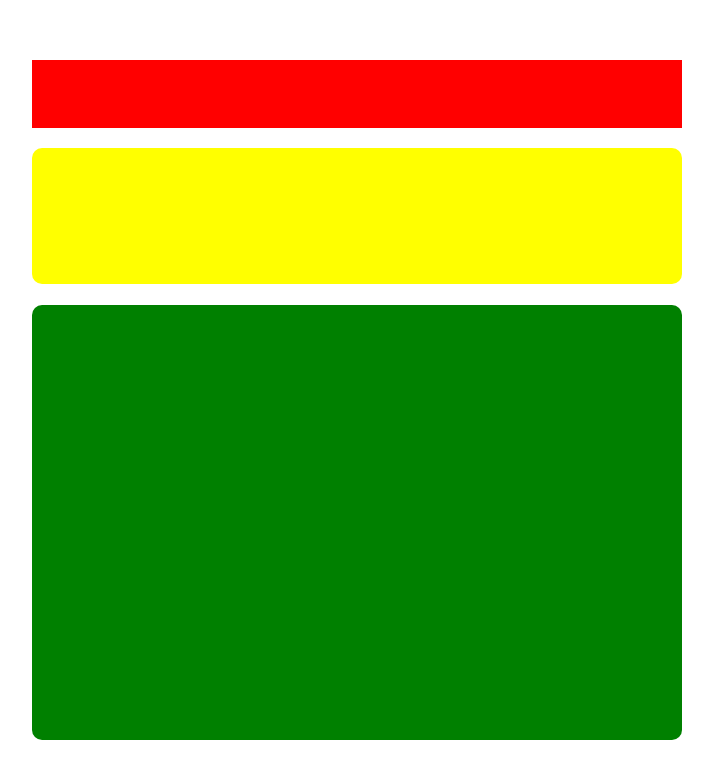
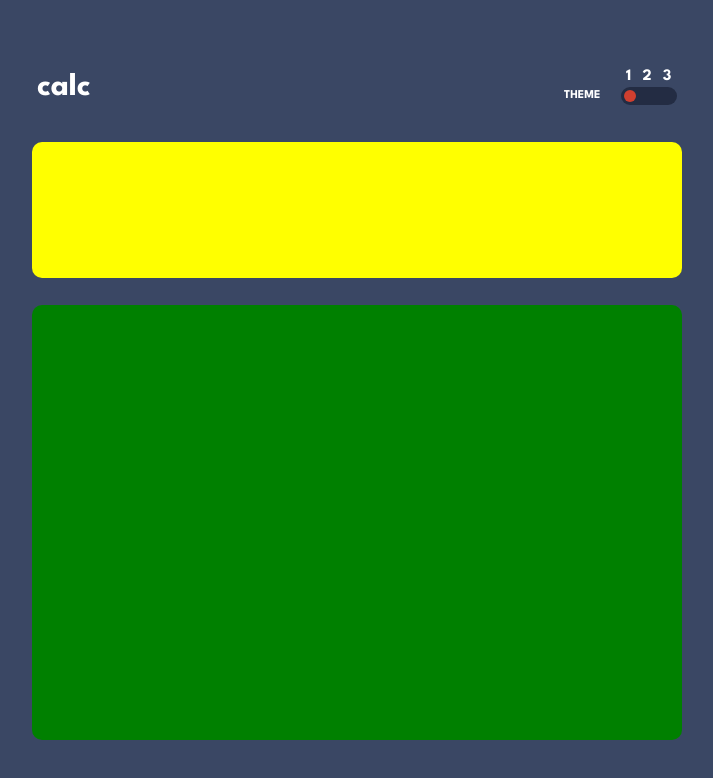
Before and after one commit to Skaelet/calculator-app-main, a React (Vite) app: page / in a window 1280 px wide. Shown: the top 778 px of the page, without its empty margins (283-996 px from the left). Built offline with nearby package versions, Linux system fonts and the light colour scheme.

Commit message:
Add theme-1

```diff
--- a/src/App.jsx
+++ b/src/App.jsx
@@ -1,11 +1,33 @@
+import { useEffect, useState } from "react";
 import styles from "./App.module.scss";
 
 function App() {
 
+  const [theme, setTheme] = useState("theme-1");
+
+  const selectTheme = (theme) => {
+    setTheme(theme);
+  }
+
   return (
-    <div className={styles["container"]}>
+    <div className={`${styles["container"]} ${styles["theme-1"]}`}>
       <div className={styles["calculator"]}>
-        <div className={styles["header"]}></div>
+        <div className={styles["header"]}>
+          <h1>calc</h1>
+          <div className={styles["switch"]}>
+            <div className={styles["switch-number"]}>
+              <span>1</span>
+              <span>2</span>
+              <span>3</span>
+            </div>
+            <span className={styles["switch-theme"]}>THEME</span>
+            <div className={styles["switch-selector"]}>
+              <button onClick={() => {selectTheme("theme-1")}} className={theme === "theme-1" && styles["active"]}></button>
+              <button onClick={() => {selectTheme("theme-2")}} className={theme === "theme-2" && styles["active"]}></button>
+              <button onClick={() => {selectTheme("theme-3")}} className={theme === "theme-3" && styles["active"]}></button>
+            </div>
+          </div>
+        </div>
         <div className={styles["visor"]}></div>
         <div className={styles["keyboard"]}></div>
       </div>
--- a/src/App.module.scss
+++ b/src/App.module.scss
@@ -1,3 +1,22 @@
+@import url('https://fonts.googleapis.com/css2?family=League+Spartan:wght@700&display=swap');
+
+//COLORS THEME 1
+$primary-background-blue: hsl(222, 26%, 31%);
+$secondary-background-blue: hsl(223, 31%, 20%);
+$ternary-background-blue: hsl(224, 36%, 15%);
+
+$key-background-blue: hsl(225, 21%, 49%);
+$key-shadow-blue: hsl(224, 28%, 35%);
+
+$key-background-red: hsl(6, 63%, 50%);
+$key-background-dark-red: hsl(6, 70%, 34%);
+
+$key-background-light-grayish: hsl(30, 25%, 89%);
+$key-shadow-grayish: hsl(28, 16%, 65%);
+
+$text-dark-grayish: hsl(221, 14%, 31%);
+$text-white: hsl(0, 0%, 100%);
+
 body {
   padding: 0;
   margin: 0;
@@ -11,6 +30,7 @@ body {
   justify-content: center;
   height: 100vh;
   width: 100vw;
+  font-family: 'League Spartan', sans-serif;
 }
 
 .calculator {
@@ -20,13 +40,69 @@ body {
   justify-content: space-between;
   height: 85vh;
   width: 650px;
+  .header {
+    display: flex;
+    flex-flow: row nowrap;
+    align-items: center;
+    justify-content: space-between;
+    height: 8%;
+    width: 100%;
+    padding: 5px;
+    box-sizing: border-box;
+    color: $text-white;
+
+    .switch {
+      display: grid;
+      grid-template-columns: 1fr 1fr;
+      grid-template-rows: 1fr 1fr;
+      grid-template-areas: ". number"
+                           "theme selector";
+      .switch-number {
+        grid-area: number;
+        display: flex;
+        flex-flow: row nowrap;
+        justify-content: space-around;
+      }
+      .switch-theme {
+        grid-area: theme;
+        padding-right: 20px;
+        line-height: 1.5;
+        font-size: 12px;
+        font-weight: bolder;
+      }
+      .switch-selector {
+        grid-area: selector;
+        display: flex;
+        flex-flow: row nowrap;
+        justify-content: space-around;
+        align-items: center;
+        border-radius: 10px;
+        background-color: $secondary-background-blue;
+        button {
+          width: 12px;
+          height: 12px;
+          border-radius: 100%;
+          background-color: transparent;
+          border: none;
+        }
+        .active{
+          background-color: $key-background-red;
+        }
+      }
+    }
+  }
 }
 
-.header {
-  display: flex;
-  background-color: red;
-  height: 10%;
-  width: 100%;
+.theme-1 {
+  background-color: $primary-background-blue;
+  .header {
+    color: $text-white;
+    .switch {
+      .switch-selector {
+        background-color: $secondary-background-blue;
+      }
+    }
+  }
 }
 
 .visor {
```
